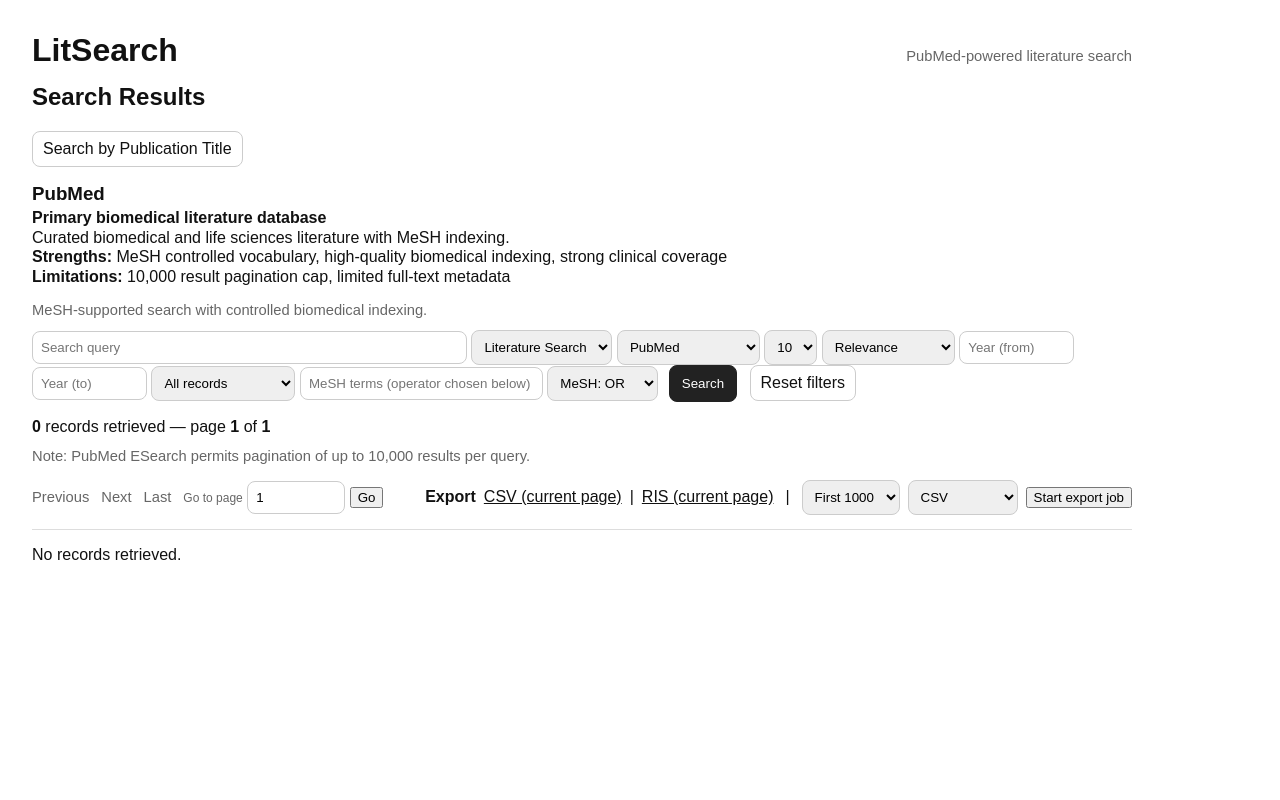
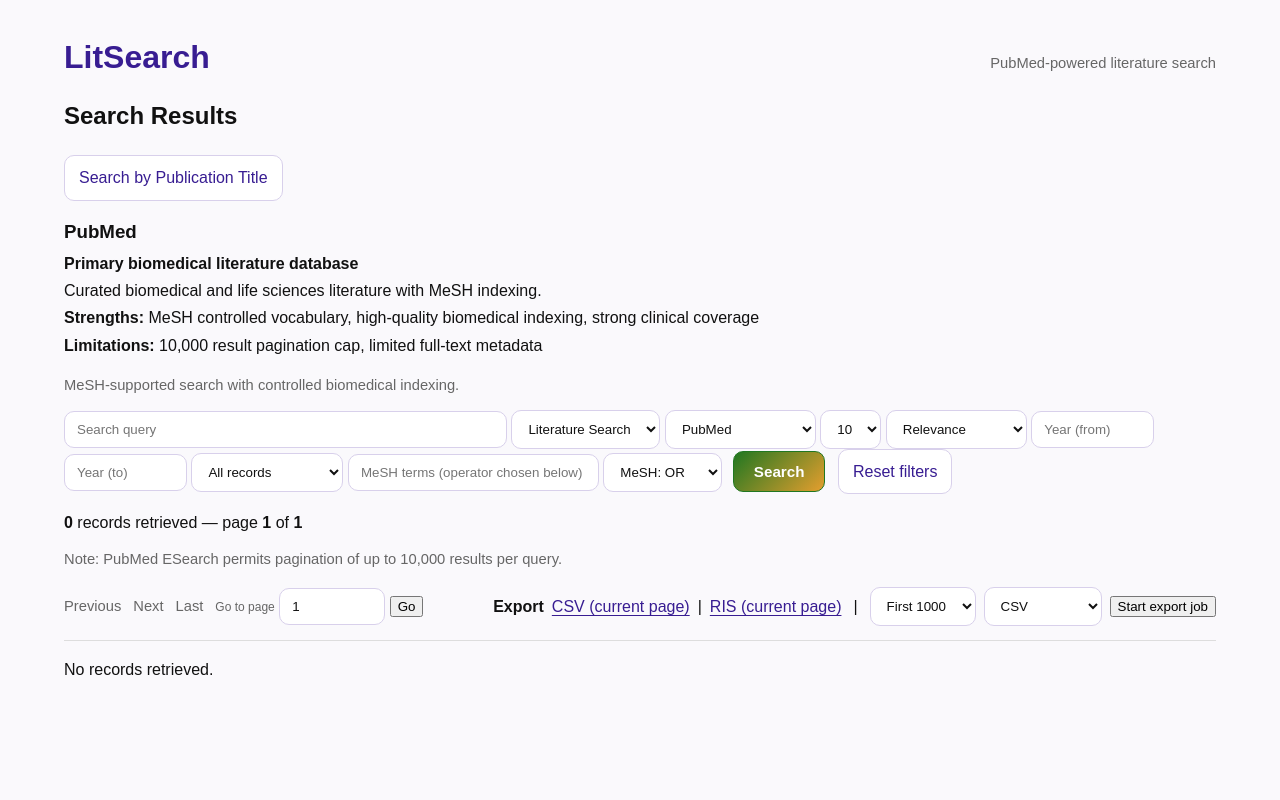
Before and after one commit to 04011975/litsearch-app, a FastAPI app: page /search in a window 1280 px wide. Run offline with FastAPI, Linux system fonts and the light colour scheme.

Commit message:
Style LitSearch interface with BibQPrompt branding

```diff
--- a/app/templates/base.html
+++ b/app/templates/base.html
@@ -7,53 +7,114 @@
 
   <style>
     :root {
-      --border:#ddd;
-      --text:#111;
-      --muted:#666;
-      --bg:#fff;
-      --chip:#f7f7f7;
-      --warn:#fff7d6;
-      --err:#ffeaea;
+      /* BibQPrompt brand colors */
+      --brand-green: #217721;
+      --brand-gold: #E49E2E;
+      --brand-purple: #381D92;
+      --brand-purple-dark: #1C0A63;
+      --brand-purple-light: #F2F2FA;
+
+      /* Existing interface colors */
+      --border: #ddd;
+      --text: #111;
+      --muted: #666;
+      --bg: #FAF9FC;
+      --chip: #f7f7f7;
+      --warn: #fff7d6;
+      --err: #ffeaea;
+    }
+
+    html {
+      background: var(--bg);
     }
 
     body {
-      font-family: Arial, sans-serif;
-      margin: 2rem;
-      max-width: 1100px;
+      font-family: Arial, Helvetica, sans-serif;
+      margin: 0 auto;
+      padding: 2rem 1.5rem;
+      max-width: 1200px;
+      min-height: 100vh;
+      box-sizing: border-box;
       color: var(--text);
       background: var(--bg);
+      line-height: 1.6;
     }
 
-    a { color: inherit; }
+    a {
+      color: var(--brand-purple);
+      text-decoration-color: currentColor;
+      text-underline-offset: 3px;
+    }
+
+    a:hover {
+      color: var(--brand-purple-dark);
+    }
 
     .muted { color: var(--muted); font-size: 0.92rem; }
 
     .card {
-      border: 1px solid var(--border);
-      border-radius: 12px;
-      padding: 14px;
+      background: #fff;
+      border: 1px solid #E5E1EF;
+      border-radius: 14px;
+      padding: 20px;
+      box-shadow: 0 2px 8px rgba(11, 6, 32, 0.05);
+      transition: box-shadow 0.2s ease;
+    }
+
+    .card:hover {
+      box-shadow: 0 5px 18px rgba(11, 6, 32, 0.09);
     }
 
     .btn-primary {
-      padding: 10px 12px;
-      border: 1px solid #222;
-      border-radius: 8px;
-      background: #222;
+      display: inline-block;
+      padding: 11px 20px;
+      border: 1px solid var(--brand-green);
+      border-radius: 10px;
+      background: linear-gradient(
+        135deg,
+        var(--brand-green),
+        var(--brand-gold)
+      );
       color: #fff;
+      font-weight: 600;
+      font-size: 0.95rem;
       cursor: pointer;
       text-decoration: none;
-      display: inline-block;
+      transition: box-shadow 0.2s ease, transform 0.2s ease;
+    }
+
+    .btn-primary:hover {
+      box-shadow: 0 4px 12px rgba(33, 119, 33, 0.2);
+      transform: translateY(-1px);
+    }
+
+    .btn-primary:focus-visible {
+      outline: 3px solid var(--brand-purple);
+      outline-offset: 3px;
     }
 
     .btn-secondary {
-      padding: 8px 10px;
-      border: 1px solid #ccc;
-      border-radius: 8px;
+      display: inline-block;
+      padding: 9px 14px;
+      border: 1px solid #D8D0EB;
+      border-radius: 10px;
       background: #fff;
-      color: #111;
+      color: var(--brand-purple);
+      font-weight: 500;
       cursor: pointer;
       text-decoration: none;
-      display: inline-block;
+      transition: background-color 0.2s ease, border-color 0.2s ease;
+    }
+
+    .btn-secondary:hover {
+      background: var(--brand-purple-light);
+      border-color: var(--brand-purple);
+      color: var(--brand-purple-dark);
+    }
+
+    .btn-secondary:focus-visible {
+      outline: 3px solid var(--brand-purple);
+      outline-offset: 3px;
     }
 
     .badge {
@@ -69,9 +130,9 @@
     .badge:hover { background:#eee; }
 
     .badge.active {
-      background:#222;
-      color:#fff;
-      border-color:#222;
+      background: var(--brand-purple);
+      color: #fff;
+      border-color: var(--brand-purple);
     }
 
     .callout-warn {
@@ -97,9 +158,19 @@
     }
 
     input, select {
-      padding: 8px;
-      border:1px solid #ccc;
-      border-radius: 8px;
+      padding: 10px 12px;
+      border: 1px solid #D8D0EB;
+      border-radius: 10px;
+      background: #fff;
+      color: var(--text);
+      font-family: inherit;
+      transition: border-color 0.2s ease, box-shadow 0.2s ease;
+    }
+
+    input:focus-visible, select:focus-visible {
+      outline: none;
+      border-color: var(--brand-purple);
+      box-shadow: 0 0 0 3px rgba(56, 29, 146, 0.15);
     }
 
     label {
```
